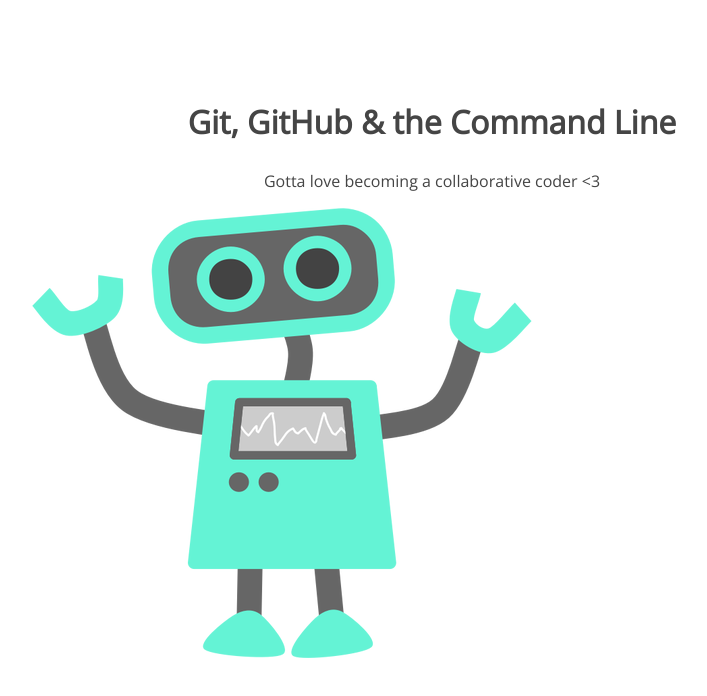
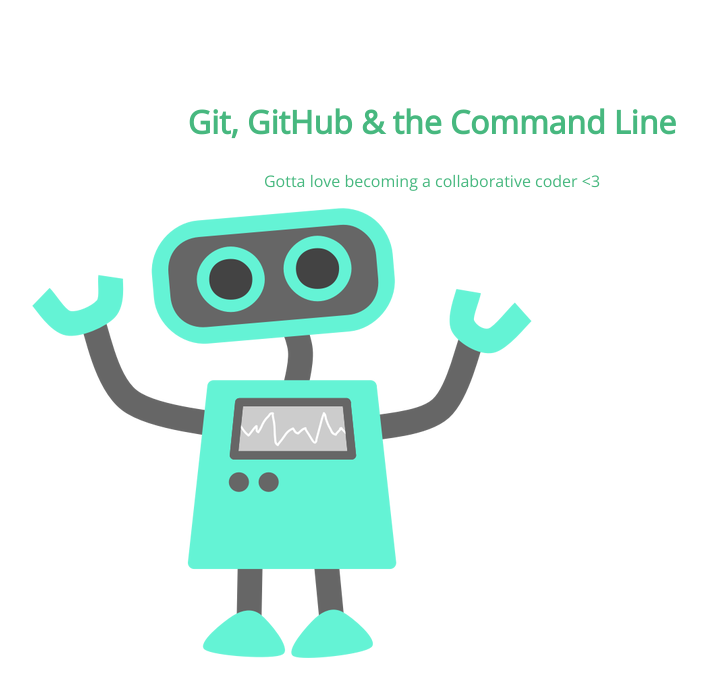
Before and after one commit to LaraMDavis/105-project, a plain HTML site: page index.html in a window 1280 px wide. Shown: the whole page, without its empty margins (208-915 px from the left). Drawn offline with nearby package versions, Linux system fonts and the light colour scheme.

Commit message:
changed color of h1

```diff
--- a/css/style.css
+++ b/css/style.css
@@ -5,7 +5,7 @@ section {
 section h1,
 section p {
 	text-align: center;
-	color: #454545;
+	color: #47B87F;
 }
 section h1 {
 	font: 32px 'Open Sans';
```
